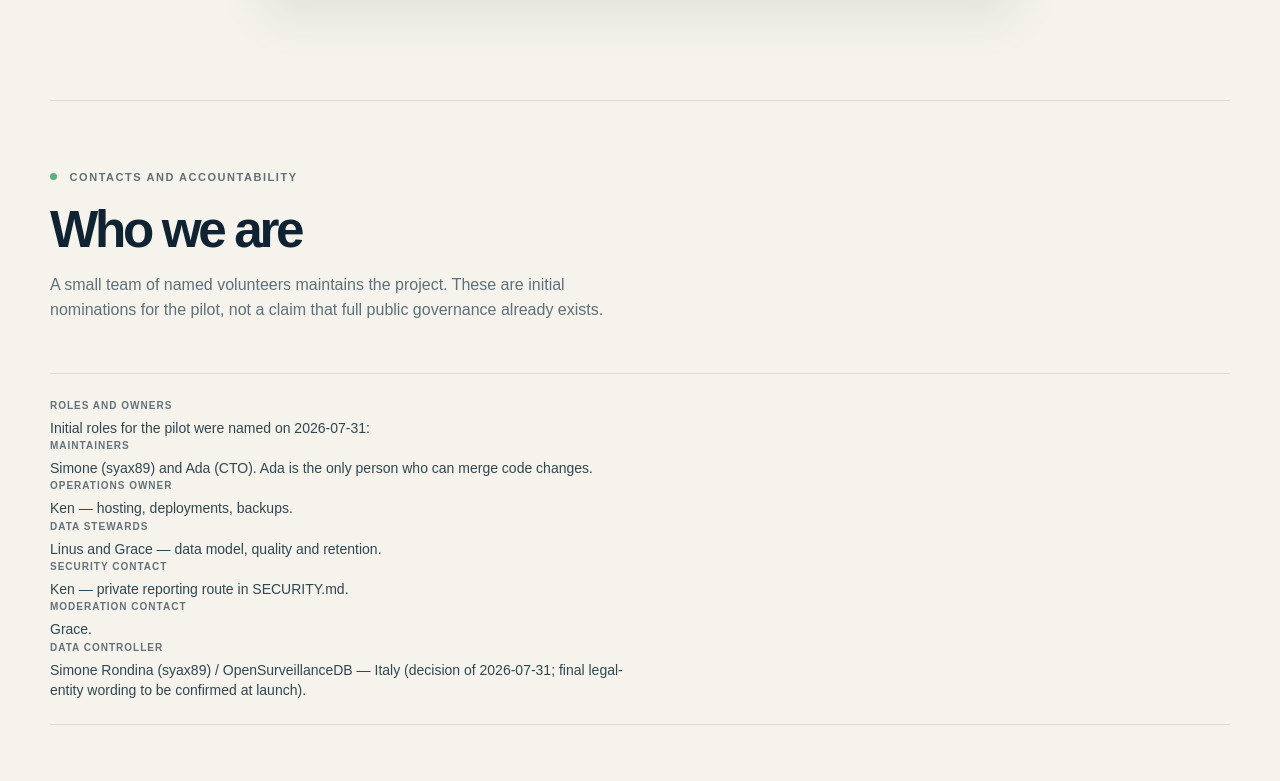
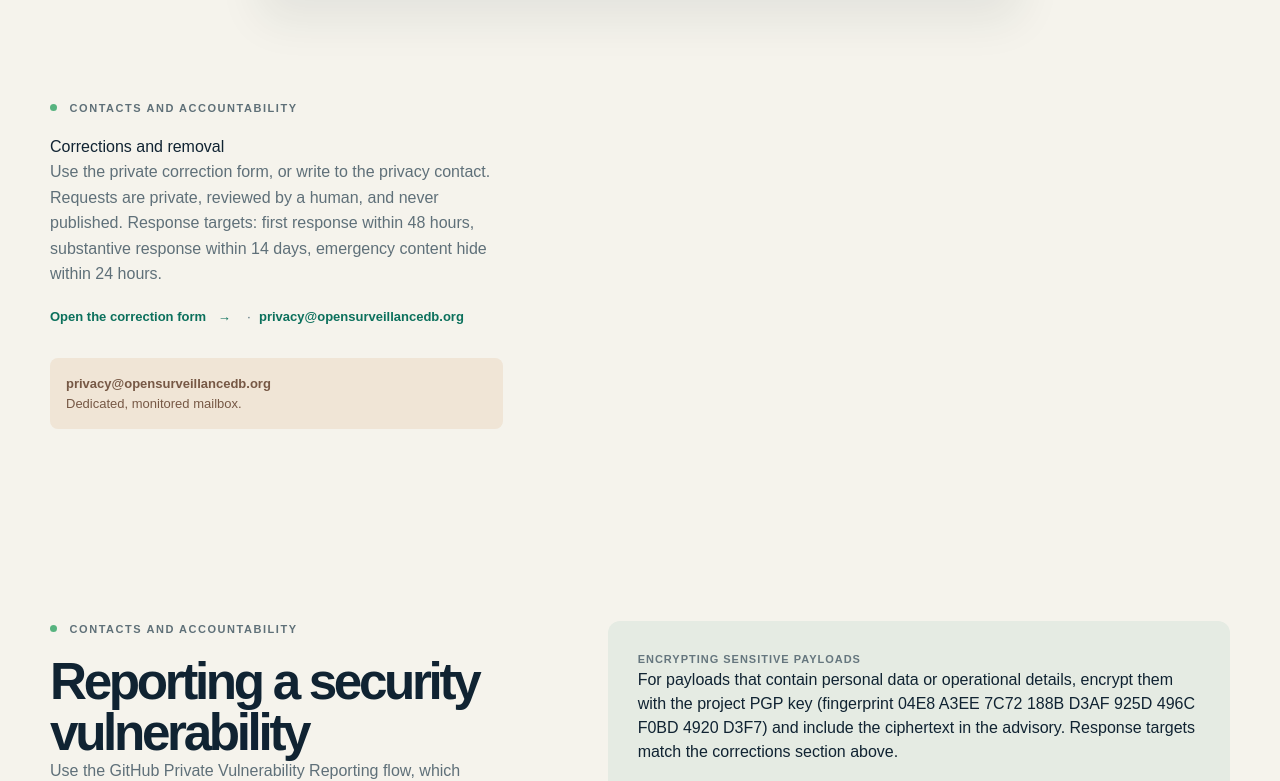
Before and after one commit to Syax89/open-surveillance-db, a Next.js app: page /contatti in a window 1280 px wide. Shown: the part 610-1391 px from the top of the page. Built offline with nearby package versions, Linux system fonts and the light colour scheme; no server answers.

Commit message:
fix(ui): simplify contacts and compact navigation

```diff
--- a/app/components/PublicNav.tsx
+++ b/app/components/PublicNav.tsx
@@ -22,9 +22,9 @@
  * Auth entry point (t_65b778c5 + mobile fix t_94b3726d): AuthNavLinks
  * ("Log in" / "Create account", or the account link) renders INSIDE the
  * .nav-links container, as the last item of the mobile menu dropdown. On
- * mobile (<768px) the whole container collapses into the hamburger menu, so
+ * compact desktops and mobile (<1081px) the whole container collapses into the hamburger menu, so
  * the auth links travel with it — no more second row outside the menu, no
- * header wrap (CEO live feedback 2026-08-02, 320/390px). On desktop (≥768px)
+ * header wrap. On wide desktop (≥1081px)
  * the container is the inline nav row and the auth links stay visible in
  * the header, pushed to the right end (margin-left:auto) next to the locale
  * toggle. aria-current marks the current auth route (same pattern as the
--- a/app/contatti/page.tsx
+++ b/app/contatti/page.tsx
@@ -25,7 +25,7 @@
     <InfoPage
       navLabel={t.navigation}
       homeLabel={t.homeAria}
-      eyebrow={t.eyebrow}
+      eyebrow={t.contactLabel}
       title={t.title}
       intro={t.intro}
       actions={
@@ -35,23 +35,6 @@
         </>
       }
     >
-      <section className="records-section" aria-labelledby="who-title">
-        <div className="records-heading">
-          <div><p className="eyebrow"><span /> {t.eyebrow}</p><h2 id="who-title">{t.whoTitle}</h2><p>{t.whoBody}</p></div>
-        </div>
-        <div className="record-detail-list">
-          <dl>
-            <div><dt>{t.rolesTitle}</dt><dd>{t.rolesIntro}</dd></div>
-            <div><dt>{t.roleMaintainers}</dt><dd>{t.roleMaintainersBody}</dd></div>
-            <div><dt>{t.roleOps}</dt><dd>{t.roleOpsBody}</dd></div>
-            <div><dt>{t.roleData}</dt><dd>{t.roleDataBody}</dd></div>
-            <div><dt>{t.roleSecurity}</dt><dd>{t.roleSecurityBody}</dd></div>
-            <div><dt>{t.roleModeration}</dt><dd>{t.roleModerationBody}</dd></div>
-            <div><dt>{t.controllerTitle}</dt><dd>{t.controllerBody}</dd></div>
-          </dl>
-        </div>
-      </section>
-
       <section className="correction-section" aria-labelledby="correction-contact-title">
         <div>
           <p className="eyebrow"><span /> {t.eyebrow}</p>
```
Also changed, not shown: app/globals.css (+4 -4 lines), 2 other files (tests, documents, lock files or other folders).
